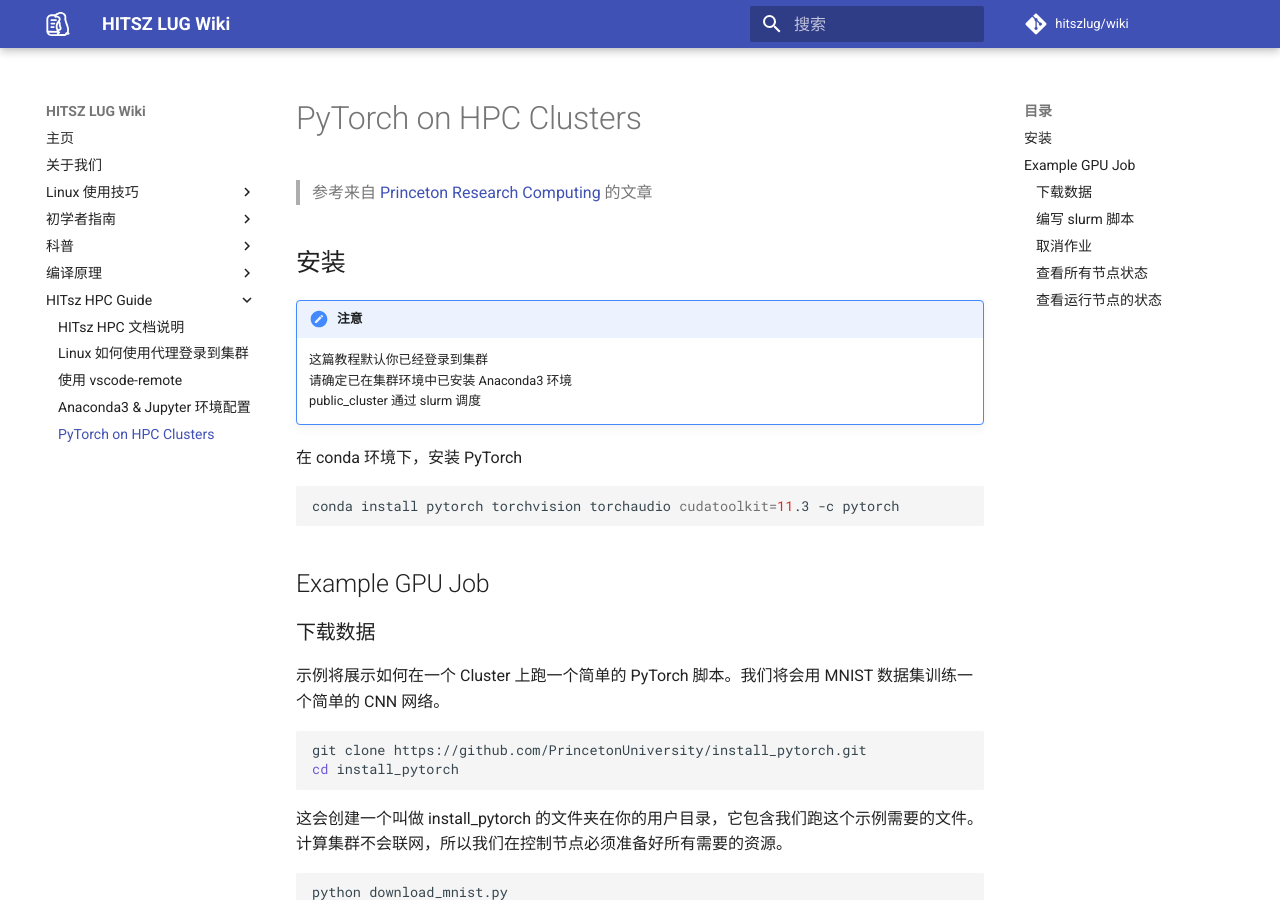
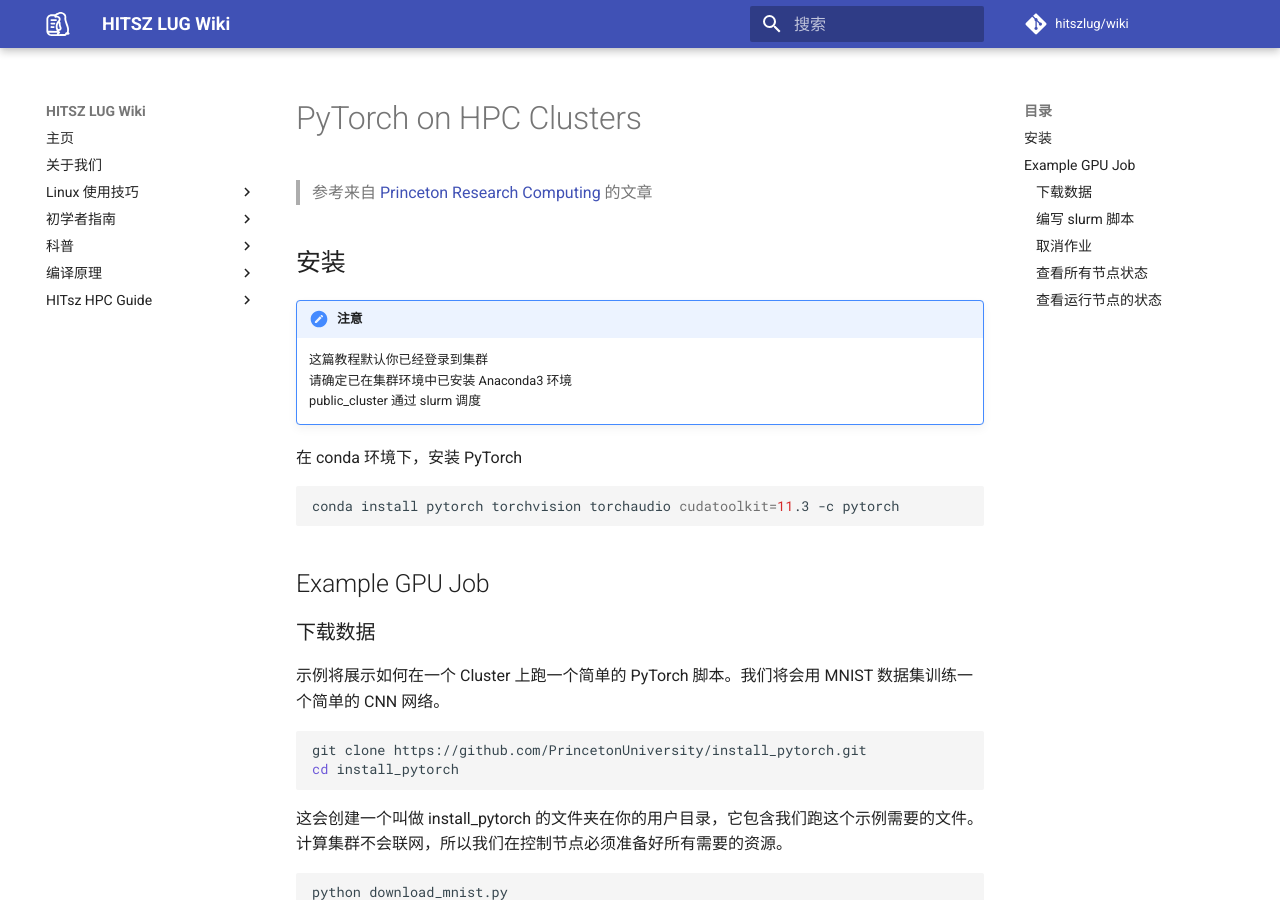
Before and after one commit to hitszosa/wiki, an MkDocs documentation site: the page built from docs/hpc-doc/pytorch.md, in a window 1280 px wide and 900 px high. Built offline with MkDocs 1.6.1 and Material for MkDocs 9.7.7, drawn with Linux system fonts in a browser that asks for light colours; comment, search, counter and statistics services are not loaded.

Commit message:
fix: remove pytorch temply

```diff
--- a/mkdocs.yml
+++ b/mkdocs.yml
@@ -56,7 +56,7 @@ nav:
       - Linux 如何使用代理登录到集群: hpc-doc/login.md
       - 使用 vscode-remote: hpc-doc/vscode-remote.md
       - Anaconda3 & Jupyter 环境配置: hpc-doc/anaconda.md
-      - PyTorch on HPC Clusters: hpc-doc/pytorch.md
+      # - PyTorch on HPC Clusters: hpc-doc/pytorch.md
 
 plugins:
   - search:
```
